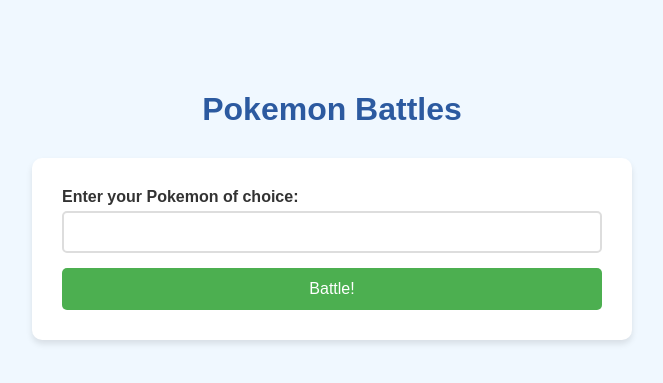
After one commit to UTT-Connole/class-api-IT4200-2025-fall, a Flask app: page /pokemon-ranked in a window 1280 px wide. The commit adds this page. Shown: the top 383 px of the page, without its empty margins (308-971 px from the left). Run offline with Flask 3, Linux system fonts and the light colour scheme.

Commit message:
added pokemon-ranked endoint and tests

```diff
--- a/app.py
+++ b/app.py
@@ -771,6 +771,103 @@
 app.register_blueprint(mines_bp)
 # =================== END MINES GAME (Blueprint) ===================
 
+# pokemon battles
+
+pokemon_rankings = {
+    'mewtwo': 100,
+    'arceus': 98,
+    'rayquaza': 95,
+    'dialga': 92,
+    'palkia': 90,
+    'giratina': 88,
+    'kyogre': 85,
+    'groudon': 83,
+    'ho-oh': 80,
+    'lugia': 78,
+    'charizard': 75,
+    'dragonite': 72,
+    'tyranitar': 70,
+    'metagross': 68,
+    'garchomp': 65
+}
+
+@app.route('/pokemon-ranked', methods=['GET', 'POST'])
+def pokemon_battle():
+    if request.method == 'GET':
+        return render_template('pokemon_battle.html')
+
+    # POST request handling
+    pokemon_name = request.form.get('pokemon', '').strip().lower()
+    power_rating = request.form.get('power_rating', '').strip()
+
+    if not pokemon_name:
+        return render_template('pokemon_battle.html', error="Please enter a Pokemon name!")
+
+    # Check if Pokemon exists in our rankings
+    if pokemon_name not in pokemon_rankings:
+        if not power_rating:
+            # Pokemon not found, ask for power rating
+            return render_template('pokemon_battle.html',
+                                 pokemon_name=pokemon_name.title(),
+                                 needs_power=True)
+
+        # Validate power rating
+        try:
+            power_rating = int(power_rating)
+            if not (1 <= power_rating <= 100):
+                return render_template('pokemon_battle.html',
+                                     pokemon_name=pokemon_name.title(),
+                                     needs_power=True,
+                                     error="Power rating must be between 1 and 100!")
+
+            # Check if power rating is already used
+            if power_rating in pokemon_rankings.values():
+                return render_template('pokemon_battle.html',
+                                     pokemon_name=pokemon_name.title(),
+                                     needs_power=True,
+                                     error=f"Power rating {power_rating} is already taken! Choose a different score.")
+
+            # Add new Pokemon to rankings
+            pokemon_rankings[pokemon_name] = power_rating
+
+        except ValueError:
+            return render_template('pokemon_battle.html',
+                                 pokemon_name=pokemon_name.title(),
+                                 needs_power=True,
+                                 error="Power rating must be a valid number!")
+
+    # Battle logic
+    user_pokemon = pokemon_name
+    user_score = pokemon_rankings[user_pokemon]
+
+    # Computer picks random Pokemon (excluding user's Pokemon)
+    available_pokemon = [name for name in pokemon_rankings.keys() if name != user_pokemon]
+    computer_pokemon = random.choice(available_pokemon)
+    computer_score = pokemon_rankings[computer_pokemon]
+
+    # Determine winner
+    if user_score > computer_score:
+        winner = f"You win! {user_pokemon.title()} defeats {computer_pokemon.title()}!"
+        result = "victory"
+    elif computer_score > user_score:
+        winner = f"Computer wins! {computer_pokemon.title()} defeats {user_pokemon.title()}!"
+        result = "defeat"
+    else:
+        winner = f"It's a tie! Both {user_pokemon.title()} and {computer_pokemon.title()} are equally matched!"
+        result = "tie"
+
+    battle_details = {
+        'user_pokemon': user_pokemon.title(),
+        'user_score': user_score,
+        'computer_pokemon': computer_pokemon.title(),
+        'computer_score': computer_score,
+        'winner': winner,
+        'result': result
+    }
+
+    return render_template('pokemon_battle.html', battle=battle_details)
+
+
 # ---- Keep this at the bottom. Change port if you like. ----
 if __name__ == '__main__':
     app.run(host="127.0.0.1", port=8000, debug=True)
--- a/templates/index.html
+++ b/templates/index.html
@@ -102,5 +102,6 @@
     </div>
     <a href="/kasen" class="btn">Go To The Disaster</a>
     <a href="/dave" class="btn">Go To Dave's Page</a>
+    <a href="/pokemon-ranked" class="btn">Pokemon Battles</a>
 </body>
 </html>
--- /dev/null
+++ b/templates/pokemon_battle.html
@@ -0,0 +1,127 @@
+<!DOCTYPE html>
+<html lang="en">
+<head>
+    <meta charset="UTF-8">
+    <meta name="viewport" content="width=device-width, initial-scale=1.0">
+    <title>Pokemon Battles</title>
+    <style>
+        body {
+            font-family: Arial, sans-serif;
+            max-width: 600px;
+            margin: 50px auto;
+            padding: 20px;
+            background-color: #f0f8ff;
+        }
+        h1 {
+            text-align: center;
+            color: #2c5aa0;
+            margin-bottom: 30px;
+        }
+        .form-container {
+            background: white;
+            padding: 30px;
+            border-radius: 10px;
+            box-shadow: 0 4px 6px rgba(0,0,0,0.1);
+        }
+        label {
+            display: block;
+            margin-bottom: 5px;
+            font-weight: bold;
+            color: #333;
+        }
+        input[type="text"], input[type="number"] {
+            width: 100%;
+            padding: 10px;
+            border: 2px solid #ddd;
+            border-radius: 5px;
+            font-size: 16px;
+            margin-bottom: 15px;
+            box-sizing: border-box;
+        }
+        button {
+            background-color: #4CAF50;
+            color: white;
+            padding: 12px 30px;
+            border: none;
+            border-radius: 5px;
+            cursor: pointer;
+            font-size: 16px;
+            width: 100%;
+        }
+        button:hover {
+            background-color: #45a049;
+        }
+        .error {
+            color: #d32f2f;
+            margin-bottom: 15px;
+            padding: 10px;
+            background-color: #ffebee;
+            border-radius: 5px;
+        }
+        .battle-result {
+            margin-top: 30px;
+            padding: 20px;
+            border-radius: 5px;
+            text-align: center;
+        }
+        .victory {
+            background-color: #e8f5e8;
+            border: 2px solid #4CAF50;
+            color: #2e7d32;
+        }
+        .defeat {
+            background-color: #ffebee;
+            border: 2px solid #f44336;
+            color: #c62828;
+        }
+        .tie {
+            background-color: #fff3e0;
+            border: 2px solid #ff9800;
+            color: #e65100;
+        }
+        .battle-details {
+            margin-top: 15px;
+            font-size: 18px;
+        }
+        .pokemon-score {
+            font-weight: bold;
+            margin: 5px 0;
+        }
+    </style>
+</head>
+<body>
+    <h1>Pokemon Battles</h1>
+
+    <div class="form-container">
+        <form method="POST">
+            {% if error %}
+                <div class="error">{{ error }}</div>
+            {% endif %}
+
+            <label for="pokemon">Enter your Pokemon of choice:</label>
+            <input type="text" id="pokemon" name="pokemon"
+                   value="{% if pokemon_name %}{{ pokemon_name }}{% endif %}"
+                   required>
+
+            {% if needs_power %}
+                <label for="power_rating">Your Pokemon is not in the list, add its power level here (1-100):</label>
+                <input type="number" id="power_rating" name="power_rating"
+                       min="1" max="100" required>
+            {% endif %}
+
+            <button type="submit">Battle!</button>
+        </form>
+
+        {% if battle %}
+            <div class="battle-result {{ battle.result }}">
+                <h2>Battle Results!</h2>
+                <div class="battle-details">
+                    <div class="pokemon-score">Your {{ battle.user_pokemon }}: {{ battle.user_score }} points</div>
+                    <div class="pokemon-score">Computer's {{ battle.computer_pokemon }}: {{ battle.computer_score }} points</div>
+                    <h3>{{ battle.winner }}</h3>
+                </div>
+            </div>
+        {% endif %}
+    </div>
+</body>
+</html>
```
Also changed, not shown: test/test_pokemon_battle.py (added, +116 -0 lines).
